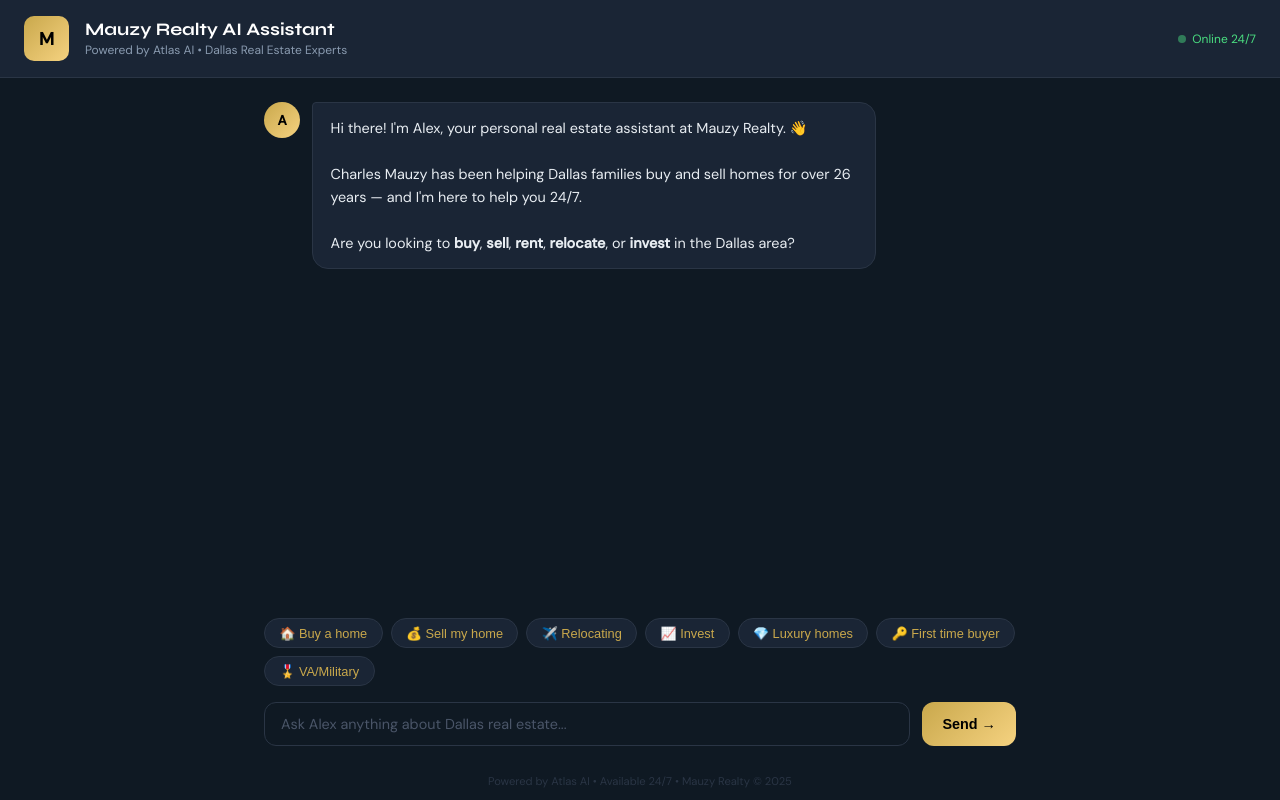
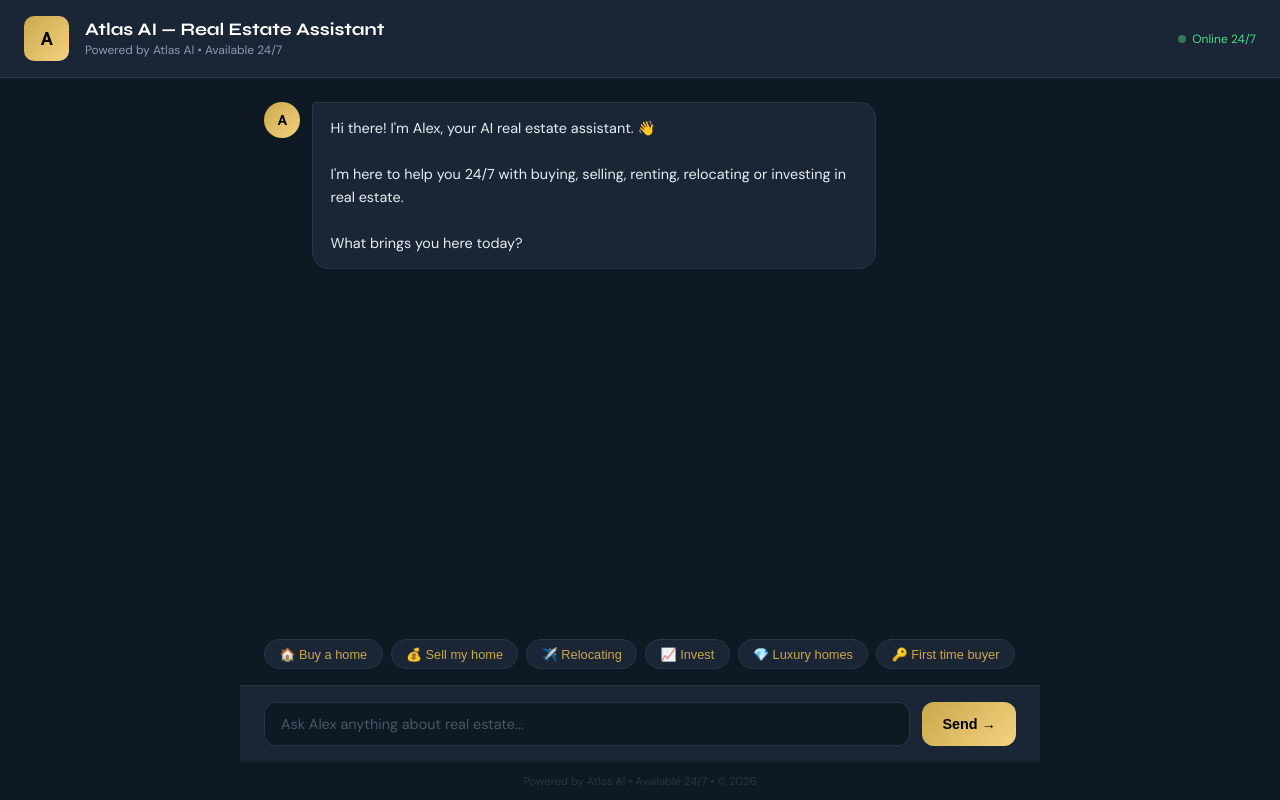
Before and after one commit to jovankaur/Atlas-alex, a Flask app: page / in a window 1280 px wide. Run offline with Flask 3, Linux system fonts and the light colour scheme.

Commit message:
Update index.html

```diff
--- a/templates/index.html
+++ b/templates/index.html
@@ -3,7 +3,7 @@
 <head>
 <meta charset="UTF-8"/>
 <meta name="viewport" content="width=device-width, initial-scale=1.0"/>
-<title>Mauzy Realty — AI Assistant</title>
+<title>Atlas AI — Real Estate Assistant</title>
 <link href="https://fonts.googleapis.com/css2?family=Syne:wght@400;700;800&family=DM+Sans:wght@300;400;500&display=swap" rel="stylesheet"/>
 <style>
 *{box-sizing:border-box;margin:0;padding:0}
@@ -34,22 +34,22 @@ header p{font-size:0.75rem;color:#8a9bb0;margin-top:2px}
 .suggestions{display:flex;flex-wrap:wrap;gap:0.5rem;padding:0 1.5rem 1rem;max-width:800px;width:100%;margin:0 auto}
 .suggestion{background:#1a2535;border:1px solid #2a3545;color:#c9a84c;padding:0.4rem 0.9rem;border-radius:99px;font-size:0.8rem;cursor:pointer;transition:all 0.2s;white-space:nowrap}
 .suggestion:hover{background:#c9a84c;color:#000}
-.input-area{background:#1a2535;border-top:1px solid #2a3545;padding:1rem 1.5rem;display:flex;gap:0.75rem;max-width:800px;width:100%;margin:0 auto}
-.input-area input{flex:1;background:#0f1923;border:1.5px solid #2a3545;border-radius:12px;padding:0.75rem 1rem;color:#fff;font-family:'DM Sans',sans-serif;font-size:0.9rem;outline:none;transition:border-color 0.2s}
-.input-area input:focus{border-color:#c9a84c}
-.input-area input::placeholder{color:#4a5568}
+.input-wrap{background:#1a2535;border-top:1px solid #2a3545;padding:1rem 1.5rem;max-width:800px;width:100%;margin:0 auto}
+.input-row{display:flex;gap:0.75rem}
+.input-row input{flex:1;background:#0f1923;border:1.5px solid #2a3545;border-radius:12px;padding:0.75rem 1rem;color:#fff;font-family:'DM Sans',sans-serif;font-size:0.9rem;outline:none;transition:border-color 0.2s}
+.input-row input:focus{border-color:#c9a84c}
+.input-row input::placeholder{color:#4a5568}
 .send-btn{background:linear-gradient(135deg,#c9a84c,#f5d280);border:none;border-radius:12px;padding:0.75rem 1.25rem;color:#000;font-weight:700;cursor:pointer;font-size:0.9rem;transition:transform 0.15s}
 .send-btn:hover{transform:scale(1.05)}
-.send-btn:active{transform:scale(0.97)}
-footer{text-align:center;padding:0.75rem;color:#2a3545;font-size:0.7rem;background:#0f1923}
+footer{text-align:center;padding:0.75rem;color:#2a3545;font-size:0.7rem}
 </style>
 </head>
 <body>
 <header>
-  <div class="logo">M</div>
+  <div class="logo">A</div>
   <div>
-    <h1>Mauzy Realty AI Assistant</h1>
-    <p>Powered by Atlas AI • Dallas Real Estate Experts</p>
+    <h1>Atlas AI — Real Estate Assistant</h1>
+    <p>Powered by Atlas AI • Available 24/7</p>
   </div>
   <div class="status"><div class="dot"></div>Online 24/7</div>
 </header>
@@ -57,7 +57,7 @@ footer{text-align:center;padding:0.75rem;color:#2a3545;font-size:0.7rem;backgrou
 <div class="chat-container" id="chatContainer">
   <div class="message alex">
     <div class="avatar alex">A</div>
-    <div class="bubble">Hi there! I'm Alex, your personal real estate assistant at Mauzy Realty. 👋<br><br>Charles Mauzy has been helping Dallas families buy and sell homes for over 26 years — and I'm here to help you 24/7.<br><br>Are you looking to <strong>buy</strong>, <strong>sell</strong>, <strong>rent</strong>, <strong>relocate</strong>, or <strong>invest</strong> in the Dallas area?</div>
+    <div class="bubble">Hi there! I'm Alex, your AI real estate assistant. 👋<br><br>I'm here to help you 24/7 with buying, selling, renting, relocating or investing in real estate.<br><br>What brings you here today?</div>
   </div>
   <div class="typing" id="typing">
     <div class="avatar alex">A</div>
@@ -68,21 +68,20 @@ footer{text-align:center;padding:0.75rem;color:#2a3545;font-size:0.7rem;backgrou
 <div class="suggestions" id="suggestions">
   <button class="suggestion" onclick="sendSuggestion('I want to buy a home')">🏠 Buy a home</button>
   <button class="suggestion" onclick="sendSuggestion('I want to sell my home')">💰 Sell my home</button>
-  <button class="suggestion" onclick="sendSuggestion('I am relocating to Dallas')">✈️ Relocating</button>
+  <button class="suggestion" onclick="sendSuggestion('I am relocating')">✈️ Relocating</button>
   <button class="suggestion" onclick="sendSuggestion('I want to invest in property')">📈 Invest</button>
   <button class="suggestion" onclick="sendSuggestion('Show me luxury homes')">💎 Luxury homes</button>
   <button class="suggestion" onclick="sendSuggestion('I am a first time buyer')">🔑 First time buyer</button>
-  <button class="suggestion" onclick="sendSuggestion('I have a VA loan')">🎖️ VA/Military</button>
 </div>
 
-<div style="max-width:800px;width:100%;margin:0 auto;padding:0 1.5rem 1rem">
-  <div class="input-area" style="padding:0;border:none;background:transparent">
-    <input type="text" id="userInput" placeholder="Ask Alex anything about Dallas real estate..." onkeydown="if(event.key==='Enter')sendMessage()"/>
+<div class="input-wrap">
+  <div class="input-row">
+    <input type="text" id="userInput" placeholder="Ask Alex anything about real estate..." onkeydown="if(event.key==='Enter')sendMessage()"/>
     <button class="send-btn" onclick="sendMessage()">Send →</button>
   </div>
 </div>
 
-<footer>Powered by Atlas AI • Available 24/7 • Mauzy Realty © 2025</footer>
+<footer>Powered by Atlas AI • Available 24/7 • © 2026</footer>
 
 <script>
 const sessionId = Math.random().toString(36).substr(2,9);
@@ -114,7 +113,7 @@ async function sendMessage(){
     addMessage(data.response, 'alex');
   }catch(e){
     showTyping(false);
-    addMessage('I apologize, I am having a brief technical issue. Please try again in a moment.', 'alex');
+    addMessage('Sorry, I had a brief issue. Please try again.', 'alex');
   }
   isTyping = false;
 }
```
